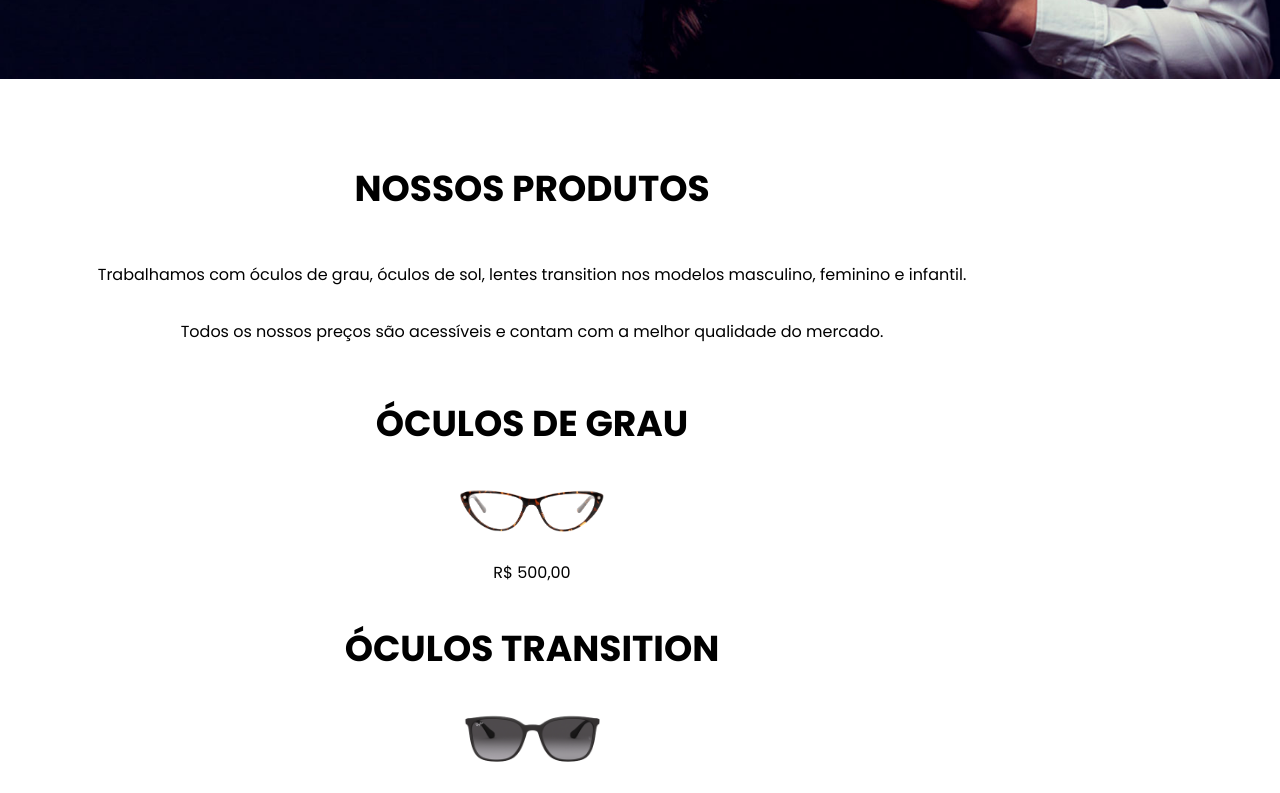
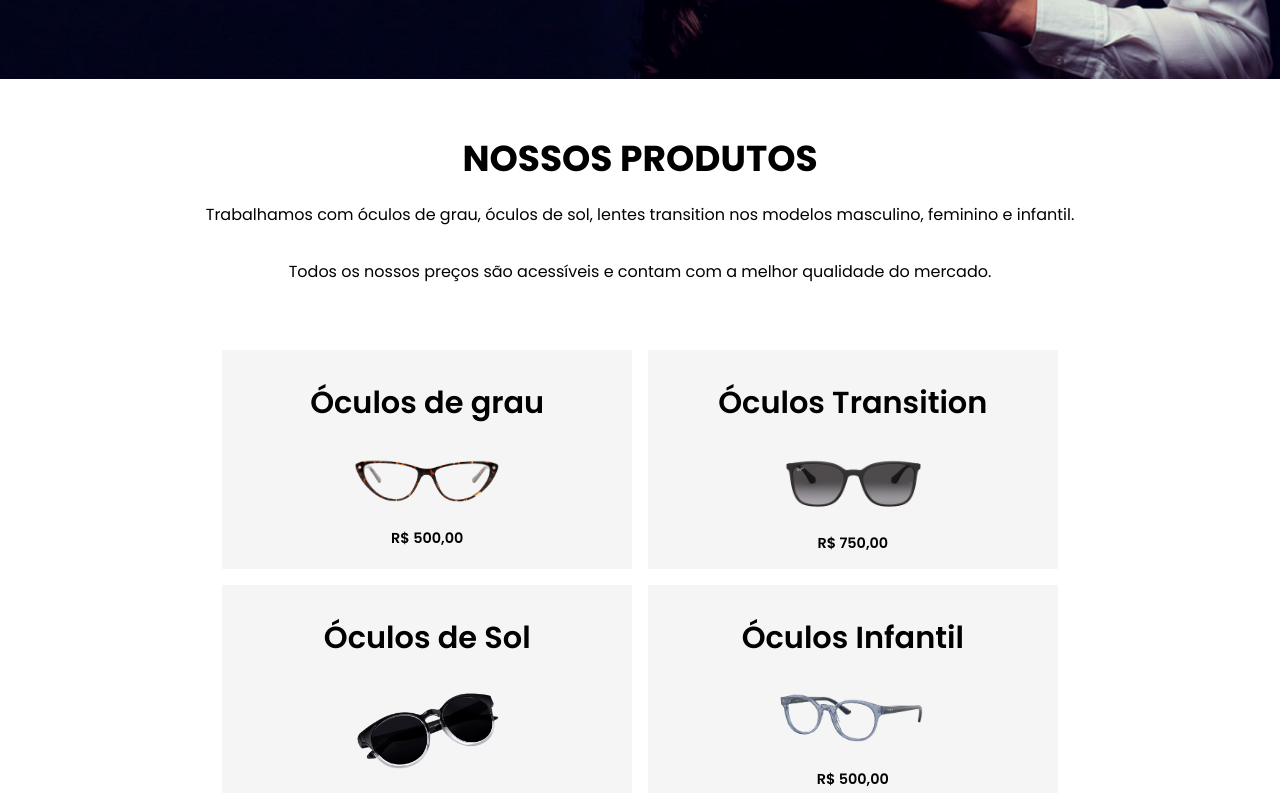
Before and after one commit to lukasilverio94/OticasVida, a React (Create React App) app: page / in a window 1280 px wide. Shown: the part 640-1433 px from the top of the page. Built offline with nearby package versions, Linux system fonts and the light colour scheme; a web font is replaced by a local one.

Commit message:
component centralizado

```diff
--- a/src/App.css
+++ b/src/App.css
@@ -5,11 +5,13 @@ body {
 
 * {
   box-sizing: border-box;
-  font-family: 'Poppins', sans-serif;
+  font-family: "Poppins", sans-serif;
 }
 
-h1, h2, h3 {
-  text-transform: uppercase !important;
+h1,
+h2,
+h3 {
+  text-transform: uppercase;
   font-size: 36px;
 }
 .limit_container {
--- a/src/components/SectionProducts/SectionProducts.css
+++ b/src/components/SectionProducts/SectionProducts.css
@@ -2,6 +2,8 @@
   width: 100%;
   padding: 100px 20px;
   text-align: center;
+  display: grid;
+  place-items: center;
 }
 
 .header_products_container {
@@ -11,5 +13,31 @@
   align-items: center;
   justify-content: center;
   margin: -3rem 0 1rem 0;
-  text-align: center;
 }
+.header_products_container h2 {
+  margin: 0;
+}
+
+.cards {
+  margin: 50px 0;
+  display: flex;
+  flex-wrap: wrap;
+  justify-content: center;
+  gap: 1rem;
+}
+
+.card {
+  width: 40%;
+  background-color: #f5f5f5;
+}
+
+.card h3 {
+  font-size: 1.9rem;
+  text-transform: initial;
+  font-weight: 600;
+}
+
+.card p {
+  font-size: .9rem;
+  font-weight: 600;
+}
```
